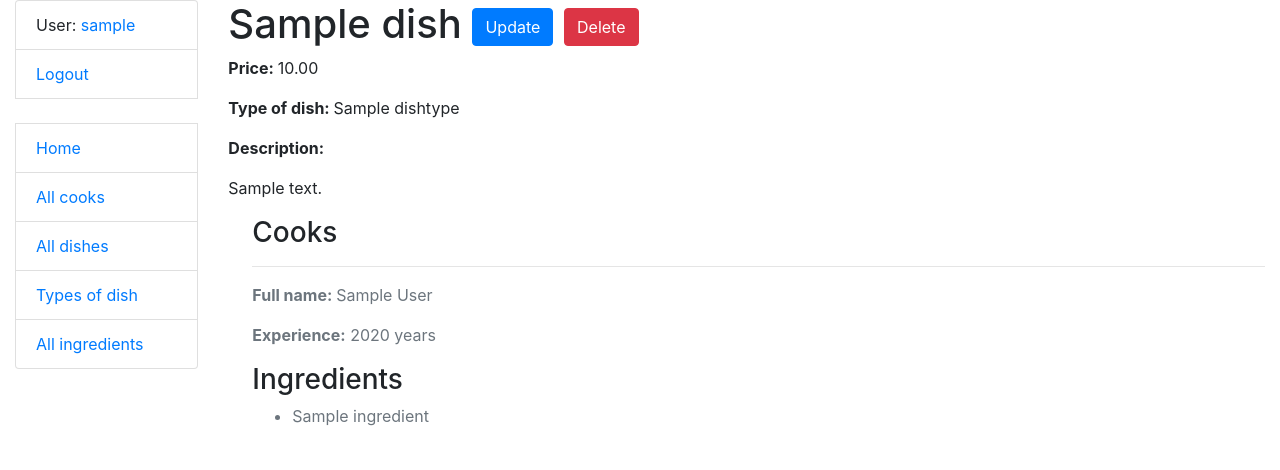
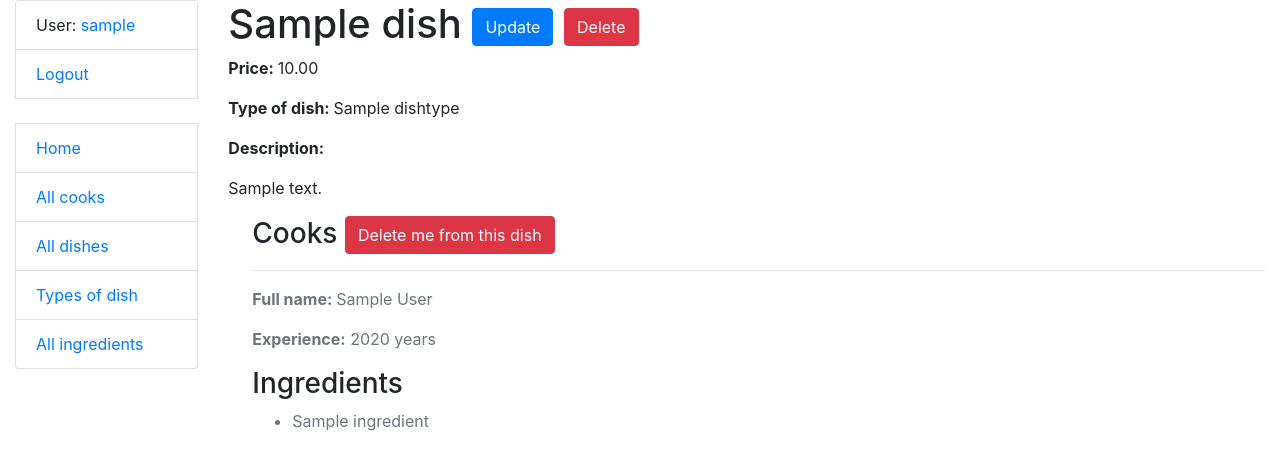
Before and after one commit to KolyaZakharov/Restaurant-Kitchen-Service, a Django app: page /dish/1/ in a window 1280 px wide. Shown: the top 470 px of the page. Run offline with Django 4.2, Linux system fonts and the light colour scheme; a user stored in the database is signed in; tables that the repository leaves empty hold one stand-in row (values such as "Sample post").

Commit message:
added toggle_assign_to_dish view, modifaed cook_list and dish_detail templates, added tests for admin file and models file to tests.py

```diff
--- a/restaurant_kitchen/urls.py
+++ b/restaurant_kitchen/urls.py
@@ -21,6 +21,7 @@ from restaurant_kitchen.views import (
     CookCreateView,
     CookDeleteView,
     CookUpdateView,
+    toggle_assign_to_dish,
 )
 
 urlpatterns = [
@@ -53,6 +54,11 @@ urlpatterns = [
         DishTypeListView.as_view(),
         name="dish-type-list"
          ),
+    path(
+        "dish/<int:pk>/toggle-assign/",
+        toggle_assign_to_dish,
+        name="toggle-dish-assign",
+    ),
     path(
         "dish-types/<int:pk>",
         DishTypeDetailView.as_view(),
@@ -118,6 +124,7 @@ urlpatterns = [
         name="cook-delete"
     ),
 
+
 ]
 
 
--- a/restaurant_kitchen/views.py
+++ b/restaurant_kitchen/views.py
@@ -1,5 +1,6 @@
 from django.contrib.auth.decorators import login_required
 from django.contrib.auth.mixins import LoginRequiredMixin
+from django.http import HttpResponseRedirect
 from django.shortcuts import render
 from django.urls import reverse_lazy
 from django.views import generic
@@ -198,3 +199,14 @@ class CookDeleteView(LoginRequiredMixin, generic.DeleteView):
     model = Cook
     template_name = "restaurant_kitchen/cook_delete.html"
     success_url = reverse_lazy("restaurant_kitchen:cook-list")
+
+@login_required
+def toggle_assign_to_dish(request, pk):
+    cook = Cook.objects.get(id=request.user.id)
+    if (
+        Dish.objects.get(id=pk) in cook.dishes.all()
+    ):
+        cook.dishes.remove(pk)
+    else:
+        cook.dishes.add(pk)
+    return HttpResponseRedirect(reverse_lazy("restaurant_kitchen:dish-detail", args=[pk]))
--- a/templates/restaurant_kitchen/cook_list.html
+++ b/templates/restaurant_kitchen/cook_list.html
@@ -15,9 +15,7 @@
   <ul>
     {% for cook in cook_list %}
     <li>
-      <a href="{% url 'restaurant_kitchen:cook-detail' pk=cook.id %}">
-        {{cook.username}}
-      </a>
+      <a href="{{ cook.get_absolute_url }}">{{ cook.username }} {% if user == cook %} (Me){% endif %}</a>
       ({{cook.first_name}} {{ cook.last_name }})
     </li>
     {% endfor %}
--- a/templates/restaurant_kitchen/dish_detail.html
+++ b/templates/restaurant_kitchen/dish_detail.html
@@ -20,7 +20,19 @@
     </div>
   </p>
   <div class="ml-4">
-    <h3>Cooks</h3>
+    <h3>
+      Cooks
+      {% if dish in user.dishes.all %}
+      <a href="{% url 'restaurant_kitchen:toggle-dish-assign' pk=dish.id %}" class="btn btn-danger link-to-page">
+        Delete me from this dish
+      </a>
+    {% else %}
+      <a href="{% url 'restaurant_kitchen:toggle-dish-assign' pk=dish.id %}" class="btn btn-success link-to-page">
+        Assign me from this dish
+      </a>
+    {% endif %}
+    </h3>
+
     {% for cook in dish.cooks.all %}
       <hr>
       <p class="text-muted">
```
Also changed, not shown: tests/test_admin.py (added, +31 -0 lines), tests/test_models.py (added, +51 -0 lines), tests/__init__.py (added).
